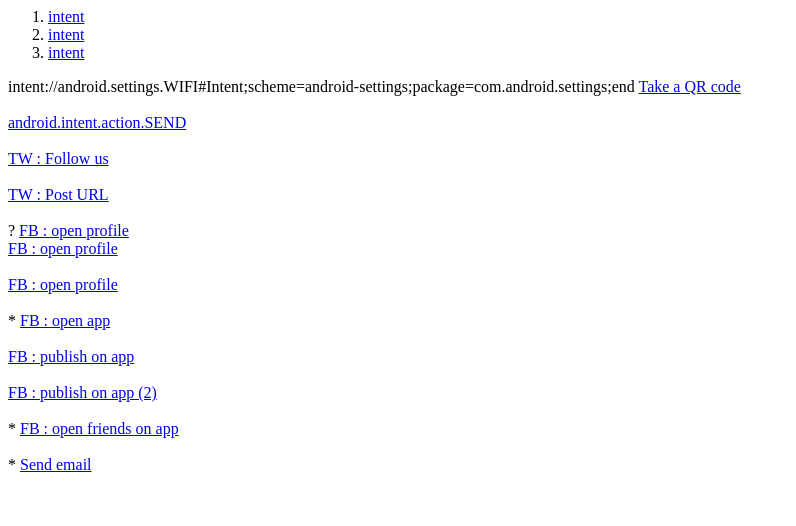
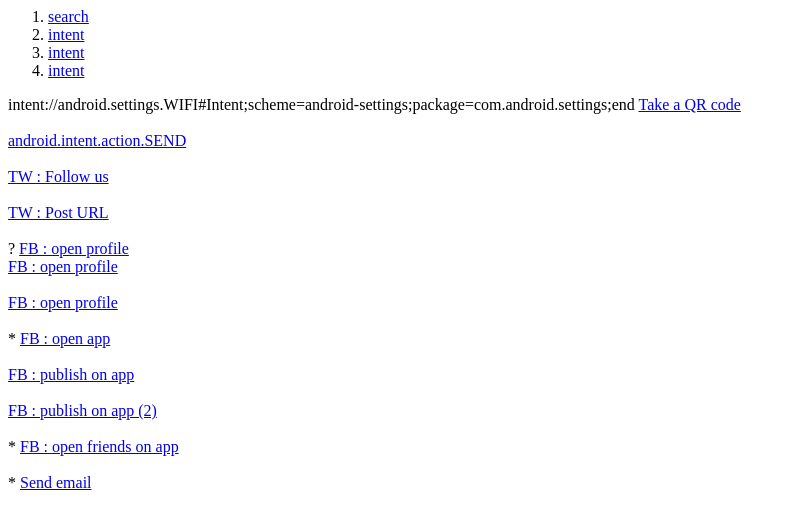
Before and after one commit to martin12333/html-experiments, a plain HTML site: page index.html in a window 1280 px wide. Shown: the whole page, without its empty margins (0-796 px from the left). Drawn offline with Linux system fonts and the light colour scheme.

Commit message:
Update index.html

```diff
--- a/index.html
+++ b/index.html
@@ -1,4 +1,10 @@
 <ol>
+
+
+  <li><a href="intent://search?q=what+is+the+weather#Intent;scheme=https;package=com.google.android.googlequicksearchbox;end">search</a>
+
+
+
 
   <li><a href="intent://#Intent;action=android.settings.SETTINGS;end">intent</a>
 
```
